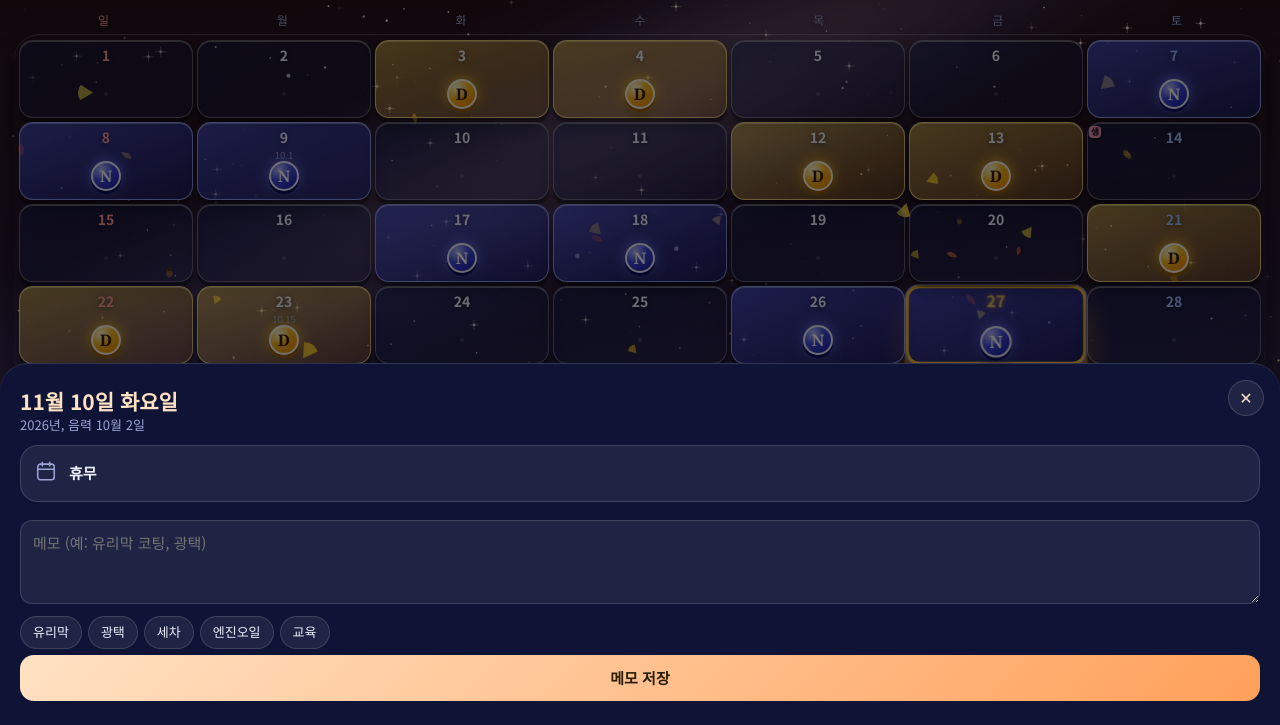
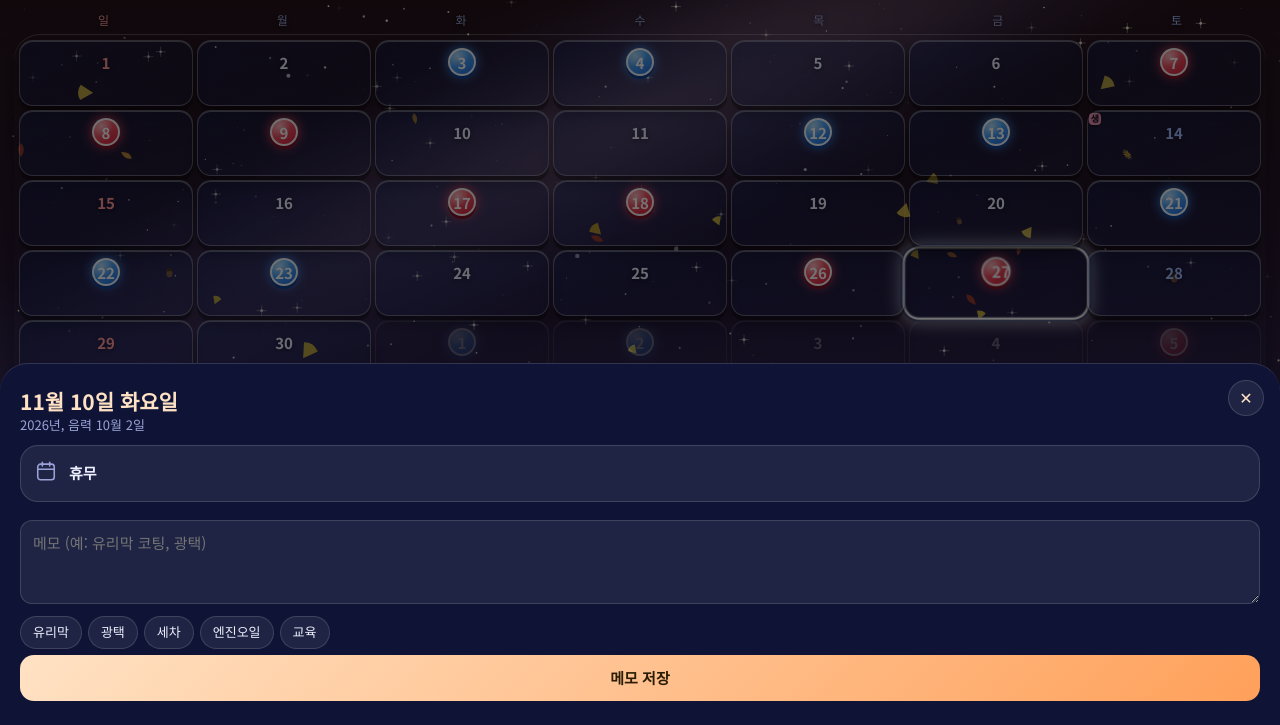
Before and after one commit to choijun4814/family-calendar, a plain HTML site: page index.html in a window 1280 px wide. Both pictures are taken after a click on the element "10". Shown: the part 75-800 px from the top of the page. Drawn offline with Linux system fonts and the light colour scheme; animation ran at ten frames a second.

Commit message:
Add files via upload

```diff
--- a/index.html
+++ b/index.html
@@ -114,6 +114,30 @@ html body .gr .cell{position:relative;height:78px;min-height:0;overflow:visible}
 html body .gr .tg{position:absolute;top:3px;left:1px;flex-direction:column;gap:2px;height:auto;margin:0}
 html body .gr .tg i{width:12px;height:12px;font-size:9px;line-height:12px;border-radius:4px;transform:none}
 html body .gr .mm{position:absolute;bottom:2px;left:0;right:0;margin:0}
+html body .gr{grid-auto-rows:var(--rh,78px)}
+html body .gr .cell{height:var(--rh,78px)}
+html body .gr[data-s=m] .bd{width:26px;height:26px}
+html body .gr[data-s=s] .bd{width:22px;height:22px}
+html body .gr[data-s=m] .bd.D,html body .gr[data-s=m] .bd.N{font-size:14px}
+html body .gr[data-s=s] .bd.D,html body .gr[data-s=s] .bd.N{font-size:12px;border-width:1.5px}
+html body .gr[data-s=s] .dn{font-size:13px}
+html body .gr .cell.t{box-shadow:0 0 0 2px #fff,0 0 0 4px rgba(30,45,110,.45),0 0 16px 5px rgba(255,255,255,.6),0 6px 0 rgba(0,0,0,.25)}
+html body .gr .cell.t .dn{background:#fff;color:#1b2a6b!important;border-radius:99px;padding:0 8px;text-shadow:none;font-weight:800}
+html body .gr .bd.D,html body .gr .bd.N{font-size:0!important;color:transparent!important}
+html body .bd.D{background:radial-gradient(circle at 32% 26%,rgba(255,255,255,.8) 0,rgba(255,255,255,0) 42%),linear-gradient(145deg,#6cc4ff,#1f6fe0);box-shadow:0 3px 0 #0e3f8f,0 0 14px rgba(70,160,255,.9),0 7px 10px rgba(0,0,0,.35)}
+html body .bd.N{background:radial-gradient(circle at 32% 26%,rgba(255,255,255,.75) 0,rgba(255,255,255,0) 42%),linear-gradient(145deg,#ff7a85,#d81f3a);box-shadow:0 3px 0 #7d0f22,0 0 14px rgba(255,80,95,.9),0 7px 10px rgba(0,0,0,.4)}
+html body .gr .cell.sD{background:linear-gradient(160deg,rgba(70,160,255,.5),rgba(30,100,220,.22));border-color:rgba(150,205,255,.85)}
+html body .gr .cell.sN{background:linear-gradient(160deg,rgba(255,90,105,.5),rgba(190,30,55,.26));border-color:rgba(255,160,170,.85)}
+html body .gr .bd{display:none}
+html body .gr .cell.sD,html body .gr .cell.sN{background:linear-gradient(160deg,rgba(10,35,100,.34),rgba(10,35,100,.16));border-color:rgba(255,255,255,.3)}
+html body .gr .dn{height:28px;min-width:28px;display:grid;place-items:center;margin:3px 0 1px;padding:0;font-size:15px;font-weight:700}
+html body .gr .cell.sD .dn,html body .gr .cell.sN .dn{width:28px;border-radius:50%;color:#fff!important;font-weight:800;text-shadow:none;border:2px solid rgba(255,255,255,.92)}
+html body .gr .cell.sD .dn{background:radial-gradient(circle at 32% 26%,rgba(255,255,255,.55) 0,rgba(255,255,255,0) 45%),linear-gradient(145deg,#6cc4ff,#1f6fe0);box-shadow:0 3px 0 #0e3f8f,0 0 12px rgba(70,160,255,.85)}
+html body .gr .cell.sN .dn{background:radial-gradient(circle at 32% 26%,rgba(255,255,255,.55) 0,rgba(255,255,255,0) 45%),linear-gradient(145deg,#ff7a85,#d81f3a);box-shadow:0 3px 0 #7d0f22,0 0 12px rgba(255,80,95,.85)}
+html body .gr .cell.t:not(.sD):not(.sN) .dn{height:24px;padding:0 9px;margin:5px 0 3px}
+html body .gr .tg{top:0;left:0;right:0;bottom:0;display:block;pointer-events:none}
+html body .gr .tg i{position:absolute;top:2px;width:12px;height:12px;font-size:9px;line-height:12px}
+html body .gr .tg i:nth-child(1){left:1px}html body .gr .tg i:nth-child(2){right:1px}
 </style></head><body>
 <svg width="0" height="0" style="position:absolute"><defs>
 <symbol id="i-cal"><rect x="3" y="4.5" width="18" height="17" rx="3"/><path d="M16 2.5v4M8 2.5v4M3 10h18"/></symbol>
@@ -127,7 +151,7 @@ html body .gr .mm{position:absolute;bottom:2px;left:0;right:0;margin:0}
 <header><p class="mu" id="bn"></p><div><button class="ar" id="pv">‹</button><h1 id="ym"></h1><button class="ar" id="nx">›</button></div><button class="pill" id="tdy">오늘</button></header>
 <main>
 <section id="v-cal"><div class="wk"><div style="color:var(--r)">일</div><div>월</div><div>화</div><div>수</div><div>목</div><div>금</div><div style="color:var(--b)">토</div></div><div class="gr" id="gr"></div>
-<div class="lg"><span><i style="background:var(--g)"></i>데이</span><span><i style="background:#5257cf"></i>나이트</span><span><i style="background:#ff9ec4"></i>생=생일</span><span><i style="background:#7fb7ff"></i>교=교육</span></div></section>
+<div class="lg"><span><i style="background:#3d9bff"></i>데이</span><span><i style="background:#ff4a5e"></i>나이트</span><span><i style="background:#ff9ec4"></i>생=생일</span><span><i style="background:#7fb7ff"></i>교=교육</span></div></section>
 <section id="v-bd" hidden></section><section id="v-set" hidden></section>
 </main>
 <button class="cx" id="cx" aria-label="닫기">✕</button><p id="hint">아래 메뉴를 누르면 다시 열려요</p><nav><button data-v="cal" class="on"><svg class="ic" viewBox="0 0 24 24"><use href="#i-cal"/></svg>달력</button><button data-v="bd"><svg class="ic" viewBox="0 0 24 24"><use href="#i-gift"/></svg>생일</button><button data-v="set"><svg class="ic" viewBox="0 0 24 24"><use href="#i-bell"/></svg>알람·설정</button></nav>
@@ -154,14 +178,14 @@ let cy=new Date().getFullYear(),cm=new Date().getMonth();
 function rc(){$('#ym').textContent=cy+'년 '+(cm+1)+'월';window.AT&&AT.month&&AT.month(cm+1);
  const f=D0(cy,cm,1),st=D0(cy,cm,1-f.getDay()),n=Math.ceil((f.getDay()+new Date(cy,cm+1,0).getDate())/7)*7,tr=trD(),tk=td();let h='';
  for(let i=0;i<n;i++){const d=D0(st.getFullYear(),st.getMonth(),st.getDate()+i),k=K(d),w=d.getDay(),ho=hol(d),s=sh(d),[lm,ld,ll]=lun(d);
-  h+=`<div class="cell${s=='.'?'':' s'+s}${d.getMonth()!=cm?' o':''}${k==tk?' t':''}" data-k="${k}"><span class="dn" style="color:${ho||w==0?'var(--r)':w==6?'var(--b)':'inherit'}">${d.getDate()}</span><span class="lu">${ho?`<em>${ho.slice(0,4)}</em>`:!ll&&(ld==1||ld==15)?lm+'.'+ld:''}</span><span class="bd ${s=='.'?'':s}">${s=='.'?'':s}</span><span class="tg">${bdOn(d).length?'<i style="background:#ff9ec4">생</i>':''}${tr[k]?'<i style="background:#7fb7ff">교</i>':''}</span><span class="mm">${E((S.memo[k]||'').split('\n')[0])}</span></div>`}
- $('#gr').innerHTML=h;$$('.cell').forEach(e=>e.onclick=()=>det(e.dataset.k))}
+  h+=`<div class="cell${s=='.'?'':' s'+s}${d.getMonth()!=cm?' o':''}${k==tk?' t':''}" data-k="${k}"><span class="dn" style="color:${ho||w==0?'var(--r)':w==6?'var(--b)':'inherit'}">${d.getDate()}</span><span class="lu">${ho?`<em>${ho.slice(0,4)}</em>`:!ll&&s=='.'&&(ld==1||ld==15)?lm+'.'+ld:''}</span><span class="bd ${s=='.'?'':s}">${s=='.'?'':s}</span><span class="tg">${bdOn(d).length?'<i style="background:#ff9ec4">생</i>':''}${tr[k]?'<i style="background:#7fb7ff">교</i>':''}</span><span class="mm">${E((S.memo[k]||'').split('\n')[0])}</span></div>`}
+ $('#gr').innerHTML=h;$$('.cell').forEach(e=>e.onclick=()=>det(e.dataset.k));fit()}
 const sheet=h=>{$('#sb').innerHTML='<button class="sx" data-a="cls" aria-label="닫기">✕</button>'+h;$('#sh').classList.add('on')},cl=()=>$('#sh').classList.remove('on');
 $('#sh').onclick=e=>{if(e.target.id=='sh')cl()};
 function det(k){const d=new Date(k+'T12:00'),s=sh(d),[lm,ld,ll]=lun(d),ho=hol(d),tr=trD()[k];
  const row=(i,c,t,u)=>`<div class="card"><span style="color:${c}">${I(i)}</span><div><b>${t}</b><div class="mu">${u||''}</div></div></div>`;
  let h=`<h2>${d.getMonth()+1}월 ${d.getDate()}일 ${WD[d.getDay()]}요일</h2><p class="mu">${d.getFullYear()}년, 음력 ${ll?'윤':''}${lm}월 ${ld}일${ho?', '+ho:''}</p>`;
- h+=s=='D'?row('sun','var(--g2)','데이 근무','기상 알람 당일 오전 6:10'):s=='N'?row('moon','#a3a8ff','나이트 근무','기상 알람 전날 오후 4:10'):row('cal','var(--m)','휴무');
+ h+=s=='D'?row('sun','#6cc4ff','데이 근무','기상 알람 당일 오전 6:10'):s=='N'?row('moon','#ff8a96','나이트 근무','기상 알람 전날 오후 4:10'):row('cal','var(--m)','휴무');
  if(tr)h+=row('cap','#7fb7ff','사내교육','오후 4시까지 출근 (다음 나이트 전날)');
  bdOn(d).forEach(p=>h+=row('gift','#ff9ec4',E(p.n)+' 생일',(p.l?'음력 ':'양력 ')+p.m+'월 '+p.d+'일'));
  h+=`<textarea id="mt" placeholder="메모 (예: 유리막 코팅, 광택)">${E(S.memo[k]||'')}</textarea><div class="ch">${['유리막','광택','세차','엔진오일','교육'].map(t=>`<button data-a="chip" data-t="${t}">${t}</button>`).join('')}</div><button class="btn" data-a="smm" data-k="${k}">메모 저장</button>`;sheet(h)}
@@ -362,4 +386,6 @@ addEventListener('deviceorientation',e=>{if(e.beta==null)return;if(bx===null){bx
 addEventListener('pointermove',e=>{if(e.pointerType=='mouse')set((e.clientY/innerHeight-.5)*-10,(e.clientX/innerWidth-.5)*14)})})();
 const bf=new Intl.DateTimeFormat('en-CA',{timeZone:'Asia/Seoul',year:'numeric',month:'2-digit',day:'2-digit',hour:'2-digit',minute:'2-digit',hourCycle:'h23'});let BT='';
 (async()=>{let t;try{t=(await fetch(location.href.split('#')[0],{method:'HEAD',cache:'no-store'})).headers.get('last-modified')}catch(e){}const p={};bf.formatToParts(new Date(t||document.lastModified)).forEach(x=>p[x.type]=x.value);BT='빌드 '+p.year+p.month+p.day+'.'+p.hour+p.minute+' ('+p.year+'.'+p.month+'.'+p.day+' '+p.hour+':'+p.minute+')';$('#bn').textContent=BT;const e=$('#bn2');if(e)e.textContent=BT})();
+function fit(){const g=$('#gr'),mn=$('main'),n=$('nav');if(!g||$('#v-cal').hidden)return;delete g.dataset.s;const rows=g.children.length/7,top=g.getBoundingClientRect().top+mn.scrollTop,avail=n.getBoundingClientRect().top-top-76-4*(rows-1)-16,rh=Math.max(50,Math.min(66,Math.floor(avail/rows)));g.style.setProperty('--rh',rh+'px');if(rh<70)g.dataset.s=rh<60?'s':'m'}
+addEventListener('resize',fit);setTimeout(fit,400);document.fonts&&document.fonts.ready.then(fit);
 </script></body></html>
```
